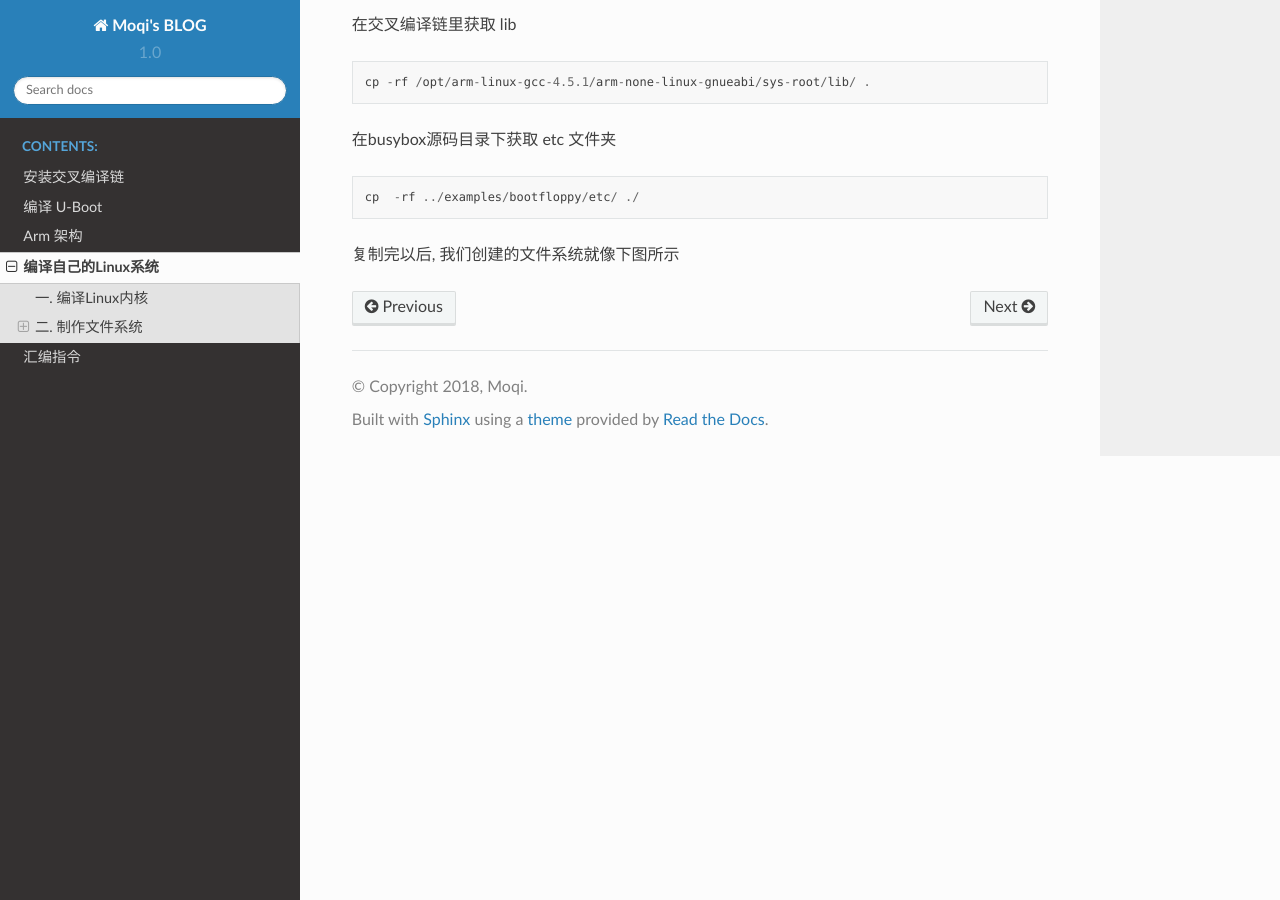
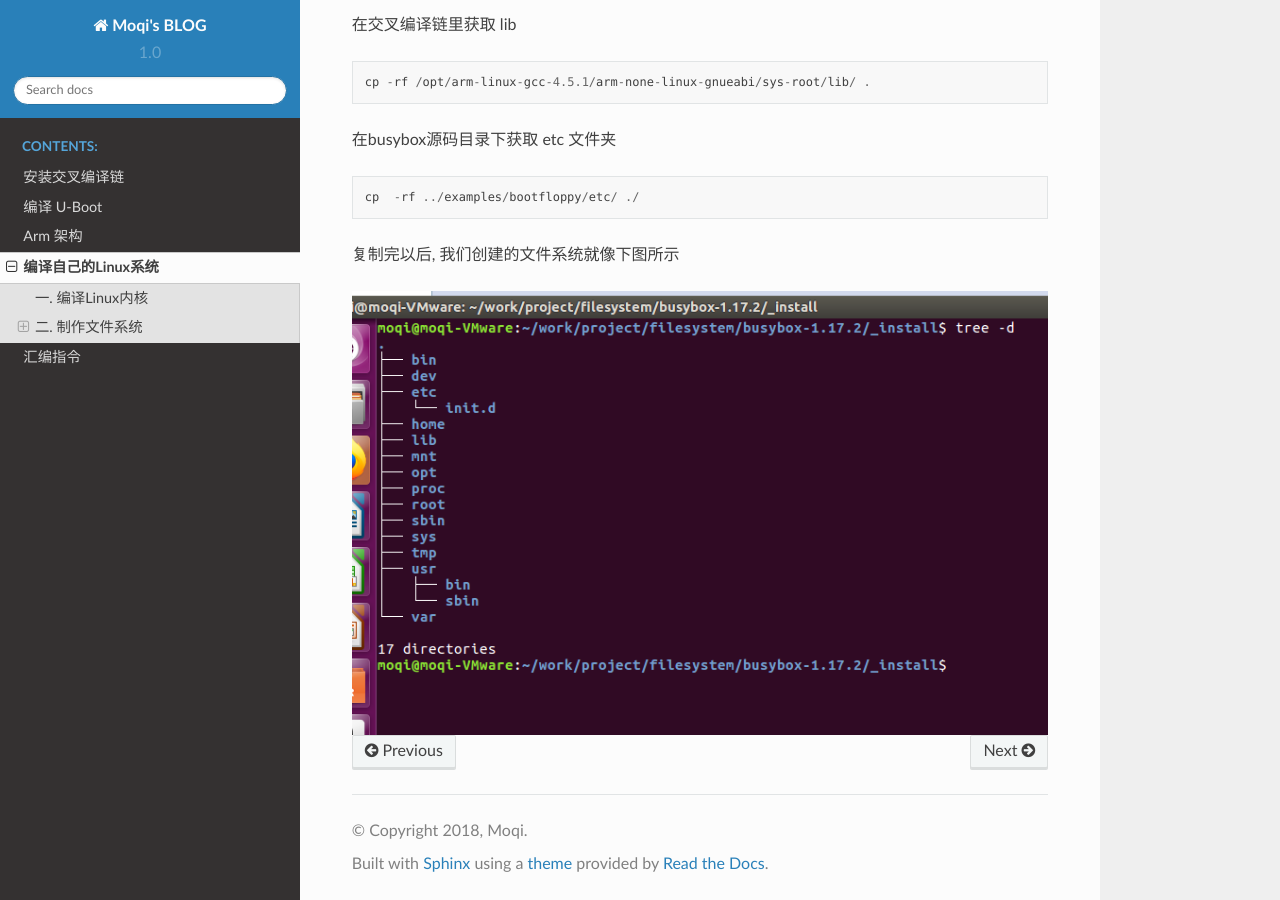
Before and after one commit to moqi-smile/Blog-Tiny4412, a Sphinx documentation site: the page built from source/Chapter_4.rst, in a window 1280 px wide and 900 px high, scrolled down 1887 px. Built offline with Sphinx 7.4.7 and the Read the Docs theme 2.0.0, drawn with Linux system fonts in a browser that asks for light colours.

Commit message:
Update Chapter_4.rst

```diff
--- a/source/Chapter_4.rst
+++ b/source/Chapter_4.rst
@@ -98,3 +98,7 @@
     cp  -rf ../examples/bootfloppy/etc/ ./
 
 复制完以后, 我们创建的文件系统就像下图所示
+
+.. figure:: ./_static/Chapter_4-filesystem.png
+	:align: center
+	:figclass: align-center
```
